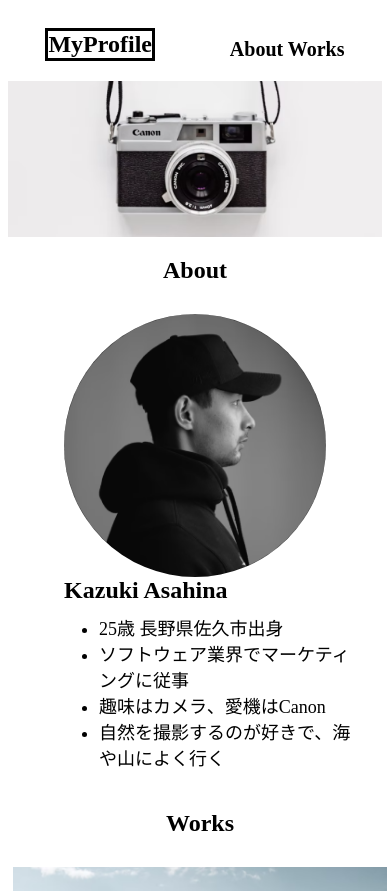
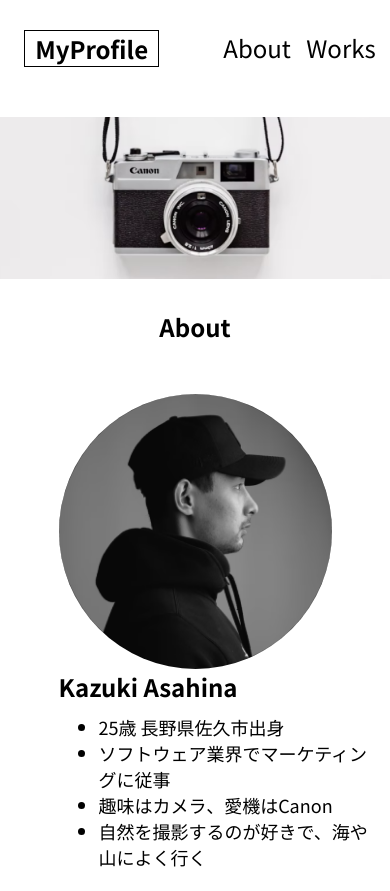
Before and after one commit to minikoshi/html-css-practical, a plain HTML site: page kadai_001/index.html in a window 390 px wide. Shown: the top 891 px of the page. Drawn offline with Linux system fonts and the light colour scheme.

Commit message:
kadai_001を修正

```diff
--- a/kadai_001/css/style.css
+++ b/kadai_001/css/style.css
@@ -1,33 +1,43 @@
 body {
-  font-family: Noto Sans Japanese;
+  font-family: "Noto Sans JP";
   color: #000000;
   background-color: #ffffff;
+  margin: 0;
 }
-#header {
+#pageLink {
   display: flex;
   justify-content: space-around;
 }
-#header a {
+#pageLink a {
   text-decoration: none;
   font-size: 34px;
+  color: #000000;
+}
+#menu {
   position: relative;
   top: 30px;
-  color: #000000;
-  /* padding-left: 10px; */
+  left: 20px;
 }
-#header nav {
+#right {
+  position: relative;
+  left: 10px;
+}
+/* なぜ表示に影響ないのか？ */
+/* #pageLink nav {
   justify-content: space-around;
+} */
+#pageLink h1 {
+  border: solid;
+  border-width: thin;
+  font-size: 34px;
+  padding: 0 10px;
+  position: relative;
+  right: 20px;
 }
-#header h1 {
-  border: solid;
-  font-size: 34px;
-}
-/* header img {
-  width: 100%;
-} */
 #img {
   content:url("../images/main.png") ;
   width: 100%;
+  margin-top: 30px;
 }
 .section {
   width: 70%;
@@ -37,53 +47,74 @@ body {
   text-align: center;
 }
 #selfPhoto {
-  border-radius: 150px;
+  border-radius: 50%;
 }
 .article {
   display: flex;
-  justify-content: space-evenly;
+  justify-content: space-around;
   font-size: 18px;
   margin: 30px 0;
 }
 .article h3 {
   font-size: 24px;
 }
+#aboutMe {
+  position: relative;
+  top: 20px;
+  left: 30px;
+}
 .works {
-  width: 15rem;
+  width: 100%;
+  margin: 0 10px;
 }
 .works > img {
-  width: 15rem;
+  width: 100%;
+}
+.works > p {
+  margin-top: 0;
 }
 footer {
   text-align: center;
   font-size: 18px;
 }
 @media screen and (max-width: 767px) {
-  #header a {
-    font-size: 20px;
-    font-weight: bold;
+  #pageLink {
+    justify-content: space-evenly;
+    margin: 0 20px;
   }
-  #header h1 {
+  #pageLink  h1 {
+    font-size: 24px;
+    margin-top: 30px;
+  }
+  #menu a {
     font-size: 24px;
   }
   .article {
     flex-direction: column;
   }
+  #about > h2 {
+    margin-top: 30px;
+    margin-bottom: 50px;
+  }
+  #aboutMe {
+    position: relative;
+    top: 0;
+    left: 0;
+  }
   #aboutMe > ul {
-    padding: 0 0 0 25px;
-    margin: 10px;
+    margin-top: 10px;
     width: 100%;
   }
   #aboutMe > h3 {
     margin: 0;
   }
   #works {
-    margin: 0 5px;
-    width: 100%;
+    width: 90%;
   }
   .works {
     width: 100%;
     text-align: center;
+    margin: 20px auto;
   }
   .works img {
     width: 100%;
--- a/kadai_001/index.html
+++ b/kadai_001/index.html
@@ -6,17 +6,22 @@
   <title>MyProfile</title>
   <meta name="description" content="自己紹介と自分の趣味を掲載するサイト">
   <link rel="stylesheet" href="css/style.css">
+  <link rel="preconnect" href="https://fonts.googleapis.com">
+  <link rel="preconnect" href="https://fonts.gstatic.com" crossorigin>
+  <link href="https://fonts.googleapis.com/css2?family=Josefin+Sans:ital,wght@0,100..700;1,100..700&family=Noto+Sans+JP:wght@100..900&display=swap" rel="stylesheet">
 </head>
 <body>
   <!-- ヘッダー -->
   <header>
-    <section id="header">
+    <section id="pageLink">
+      <a href="index.html">
         <h1>MyProfile</h1>
-      <nav>
+      </a>
+      <nav id="menu">
           <a href="index.html#about">
             About
           </a>
-          <a href="index.html#works">
+          <a id="right" href="index.html#works">
             Works
           </a>
       </nav>
@@ -49,7 +54,7 @@
         </div>
         <div class="works">
           <img src="images/works2.png" alt="御嶽山">
-        <p>地元長野の木曽町から撮影した、御嶽山</p>
+          <p>地元長野の木曽町から撮影した、冠雪した御嶽山</p>
         </div>
         <div class="works">
           <img src="images/works3.png" alt="日本の町並み">
```
Lines whose indentation alone changed are shown as unchanged.
